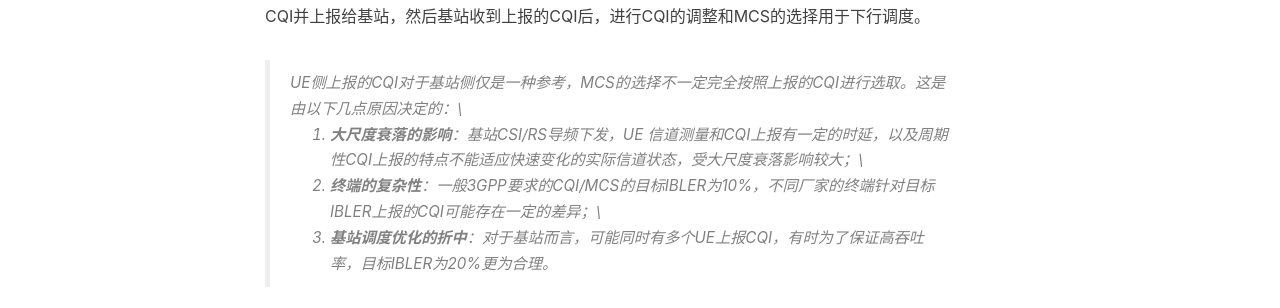
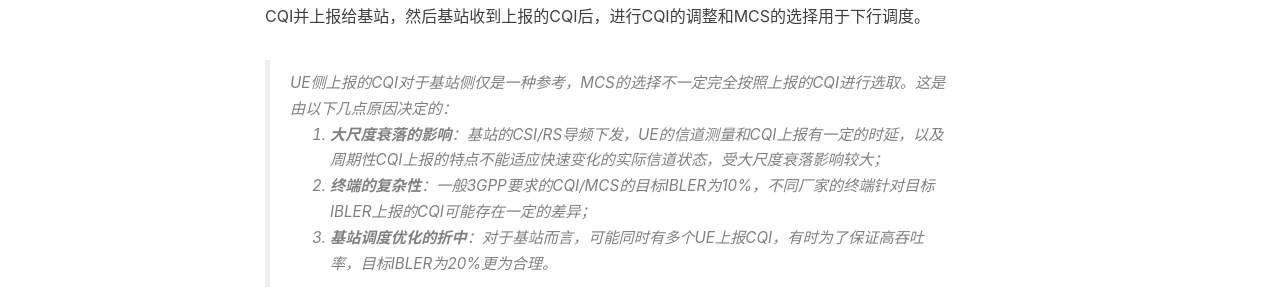
Before and after one commit to ruoqiong/ruoqiong.github.io, a Jekyll site: the page built from _posts/2020-2-1-RScode.md, in a window 1280 px wide. Shown: the part 932-1240 px from the top of the page. Built offline with Jekyll 4.4.1, drawn with Linux system fonts in a browser that asks for light colours; nearby versions of some CDN libraries; comment, search, counter and statistics services are not loaded.

Commit message:
Update 2020-2-1-RScode.md

```diff
--- a/_posts/2020-2-1-RScode.md
+++ b/_posts/2020-2-1-RScode.md
@@ -17,7 +17,7 @@ tags:
 # 信道测量与CQI的计算
 以下行链路为例，对于TDD系统而言，由于上下行互易性，UE和基站在同一个频点发送信息，且上行性发送的时间差较小，一般小于相干时间，则上下行的信道估计均可在基站侧进行；而对于FFD系统而言，基站首先给UE发送CSI/RS导频信号，UE接收到信号后，根据导频信息进行信道估计，计算CQI并上报给基站，然后基站收到上报的CQI后，进行CQI的调整和MCS的选择用于下行调度。
 
-> UE侧上报的CQI对于基站侧仅是一种参考，MCS的选择不一定完全按照上报的CQI进行选取。这是由以下几点原因决定的：\\
-> 1. **大尺度衰落的影响**：基站CSI/RS导频下发，UE 信道测量和CQI上报有一定的时延，以及周期性CQI上报的特点不能适应快速变化的实际信道状态，受大尺度衰落影响较大；\\
-> 2. **终端的复杂性**：一般3GPP要求的CQI/MCS的目标IBLER为10%，不同厂家的终端针对目标IBLER上报的CQI可能存在一定的差异；\\
+> UE侧上报的CQI对于基站侧仅是一种参考，MCS的选择不一定完全按照上报的CQI进行选取。这是由以下几点原因决定的：
+> 1. **大尺度衰落的影响**：基站的CSI/RS导频下发，UE的信道测量和CQI上报有一定的时延，以及周期性CQI上报的特点不能适应快速变化的实际信道状态，受大尺度衰落影响较大；
+> 2. **终端的复杂性**：一般3GPP要求的CQI/MCS的目标IBLER为10%，不同厂家的终端针对目标IBLER上报的CQI可能存在一定的差异；
 > 3. **基站调度优化的折中**：对于基站而言，可能同时有多个UE上报CQI，有时为了保证高吞吐率，目标IBLER为20%更为合理。
```
